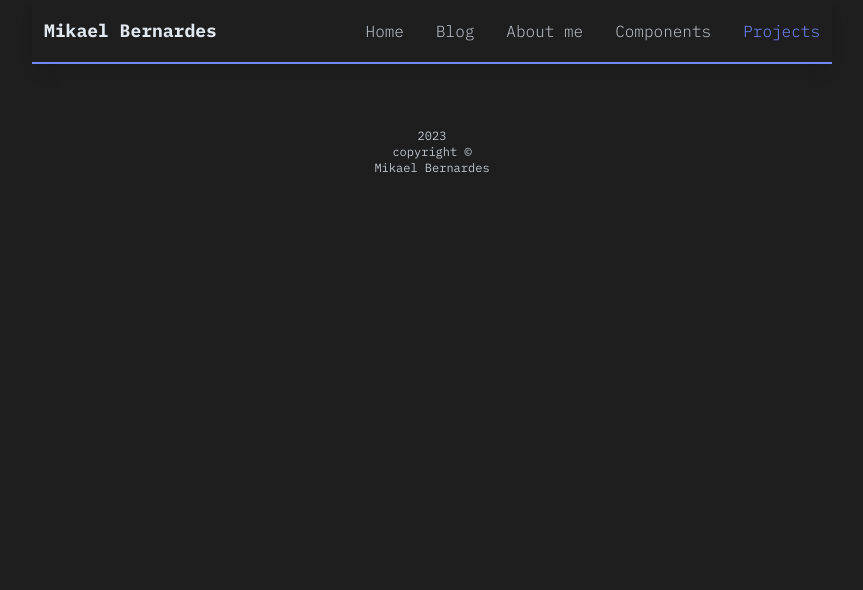
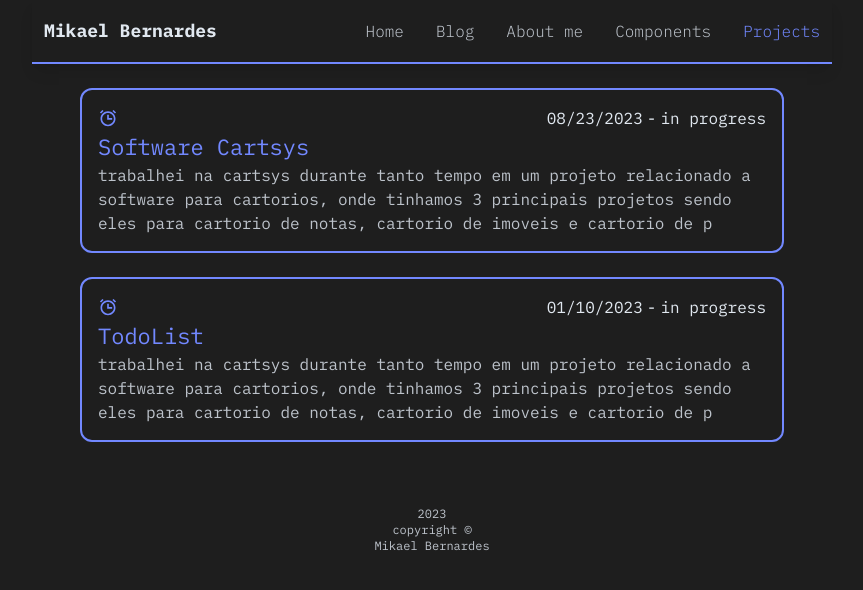
Before and after one commit to mikaelbernardes/portfolio, a Next.js app: page /projects in a window 1280 px wide. Shown: the top 590 px of the page, without its empty margins (208-1071 px from the left). Built offline with nearby package versions, Linux system fonts and the light colour scheme.

Commit message:
fix: colors and posts design

```diff
--- a/app/posts/[slug]/page.tsx
+++ b/app/posts/[slug]/page.tsx
@@ -1,15 +1,15 @@
 /* eslint-disable @typescript-eslint/no-explicit-any */
 /* eslint-disable @typescript-eslint/no-unused-vars */
 'use server';
-import { getPost } from '../../_services/notion';
+import { CSSProperties } from 'react';
+import { FaJava } from 'react-icons/fa';
 import ReactMarkdown from 'react-markdown';
-import gfm from 'remark-gfm';
-import rehypeStringify from 'rehype-stringify';
-import rehypeRaw from 'rehype-raw';
 import { Prism as SyntaxHighlighter } from 'react-syntax-highlighter';
 import { dracula } from 'react-syntax-highlighter/dist/esm/styles/prism';
-import { CSSProperties } from 'react';
-import React from 'react';
+import rehypeRaw from 'rehype-raw';
+import rehypeStringify from 'rehype-stringify';
+import gfm from 'remark-gfm';
+import { getPost } from '../../_services/notion';
 
 export default async function Post({
 	params,
@@ -53,6 +53,17 @@ export default async function Post({
 				</SyntaxHighlighter>
 			);
 		},
+		ul: ({ node, children }: any) => {
+			return <ul className='list-none'>{children}</ul>;
+		},
+		li: ({ node, children }: any) => {
+			return (
+				<li className="flex items-center">
+					<FaJava className="text-[#f58219]"/>
+					<span className='ml-2'>{children}</span>
+				</li>
+			);
+		},
 	};
 
 	return (
--- /dev/null
+++ b/app/projects/components/ProjectCard/index.tsx
@@ -0,0 +1,32 @@
+import Link from 'next/link';
+import { CardProjectsProps } from '../../types';
+
+
+function ProjectCard({
+	name,
+	description,
+	initDate,
+	finishDate,
+	principalLanguage: Icon,
+	id
+}: CardProjectsProps) {
+
+	return (
+		<Link href={`/projects/${id}`} className="flex flex-col border-2 border-P100 rounded-xl p-4 cursor-pointer mt-6">
+			<div className='flex items-center w-full h-fit justify-between'>
+				<span className='text-[20px] text-P100'>
+					<Icon/>
+				</span>
+				<div className='flex items-center text-T300 gap-1'>
+					<span>{initDate}</span>
+					<span>-</span>
+					<span>{finishDate}</span>
+				</div>
+			</div>
+			<h2 className='text-P100 text-[22px]'>{name}</h2>
+			<p className='text-T100 '>{description.substring(0, 200)}</p>
+		</Link>
+	);
+}
+
+export { ProjectCard };
--- a/app/projects/page.tsx
+++ b/app/projects/page.tsx
@@ -1,3 +1,5 @@
+import { ProjectCard } from './components/ProjectCard';
+import { ProjectData } from './projectData';
 
 
 export default function Projects() {
@@ -5,7 +7,20 @@ export default function Projects() {
 
 
 	return(
-		<>
-		</>
+		<main className='px-12'>
+			{
+				ProjectData.map(project => (
+					<ProjectCard
+						id={project.id}
+						name={project.name}
+						description={project.description}
+						initDate={project.initDate}
+						finishDate={project.finishDate}
+						principalLanguage={project.principalLanguage}
+						key={project.id}
+					/>
+				))
+			}
+		</main>
 	);
 }
--- /dev/null
+++ b/app/projects/projectData.ts
@@ -0,0 +1,21 @@
+import { CardProjectsProps } from './types';
+import { BiAlarm } from 'react-icons/bi';
+
+export const ProjectData: CardProjectsProps[] = [
+	{
+		id: 1,
+		name: 'Software Cartsys',
+		initDate: '08/23/2023',
+		finishDate: 'in progress',
+		principalLanguage: BiAlarm,
+		description: 'trabalhei na cartsys durante tanto tempo em um projeto relacionado a software para cartorios, onde tinhamos 3 principais projetos sendo eles para cartorio de notas, cartorio de imoveis e cartorio de protesto, usando nextjs como ferramenta, atuei como forntend'
+	},
+	{
+		id: 2,
+		name: 'TodoList',
+		initDate: '01/10/2023',
+		finishDate: 'in progress',
+		principalLanguage: BiAlarm,
+		description: 'trabalhei na cartsys durante tanto tempo em um projeto relacionado a software para cartorios, onde tinhamos 3 principais projetos sendo eles para cartorio de notas, cartorio de imoveis e cartorio de protesto, usando nextjs como ferramenta, atuei como forntend'
+	}
+];
--- /dev/null
+++ b/app/projects/types.d.ts
@@ -0,0 +1,21 @@
+export interface CardProjectsProps {
+    id: number,
+    name: string,
+    initDate: string,
+    finishDate: string,
+    principalLanguage: React.ElementType,
+    description: string
+}
+
+export interface ProjectPageProps {
+    [id: number]: {
+        title: string,
+        desktopImage?: string,
+        mobileImage?: string,
+        languages: string[],
+        description: string,
+        colaborators?: string,
+        link?: string,
+        githubLink?: string
+    }
+}
--- a/src/shared/components/LinkPost/tagColors.ts
+++ b/src/shared/components/LinkPost/tagColors.ts
@@ -1,7 +1,6 @@
-
 export const tagColors: { [key: string ]: string } = {
 	'#frontend': 'bg-[#98FB98]',
-	'#backend': 'bg-[#FFA500 ]',
+	'#backend': 'bg-[#FFA500]',
 	'#css': 'bg-[#2AB8E6]',
 	'#javascript': 'bg-[#F7DF1E]',
 	'#software': 'bg-[#ADD8E6]',
--- a/tailwind.config.ts
+++ b/tailwind.config.ts
@@ -1,5 +1,4 @@
 import type { Config } from 'tailwindcss';
-
 const config: Config = {
 	content: [
 		'./app/**/*.{js,ts,jsx,tsx}',
@@ -14,7 +13,7 @@ const config: Config = {
 				T100: '#BDC3CB',
 				T300: '#E1E8F0',
 				P100: '#7288FF'
-			}
+			},
 		}
 	},
 	plugins: [],
```
